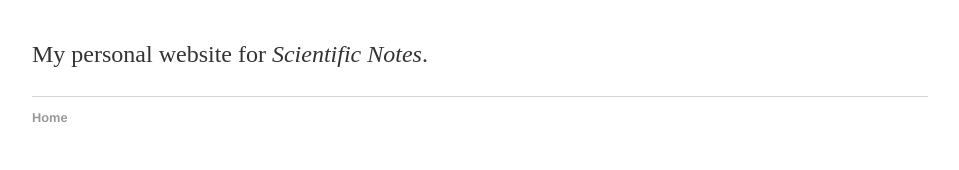
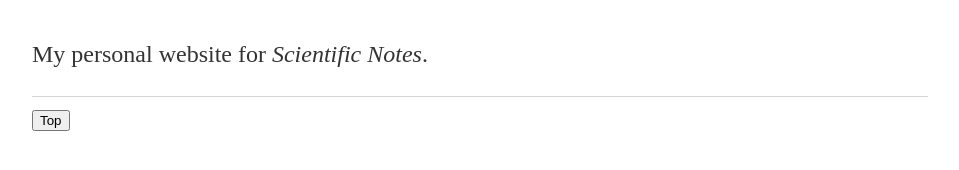
Before and after one commit to mrrezaie/mrrezaie.github.io, a Jekyll site: the page built from index.html, in a window 1280 px wide. Shown: the part 159-329 px from the top of the page, without its empty margins (160-1119 px from the left). Built offline with Jekyll 4.4.1, drawn with Linux system fonts in a browser that asks for light colours.

Commit message:
Update index.html

```diff
--- a/index.html
+++ b/index.html
@@ -1,28 +1,9 @@
-<!DOCTYPE html>
-<html>
-	<head>
-		<title>mrrezaie, Horrible Cop</title>
-		<!-- link to main stylesheet -->
-		<link rel="stylesheet" type="text/css" href="/css/main.css">
-	</head>
-	<body>
-		<nav>
-    		<ul>
-        		<li><a href="/">Home</a></li>
-	        	<li><a href="/about">About</a></li>
-        		<li><a href="/cv">CV</a></li>
-    		</ul>
-		</nav>
-		<div class="container">
+---
+layout: default
+title: mrrezaie
+---
+
     		<div class="blurb">
         		<h1>Mohammadreza Rezaie</h1>
 				<p>My personal website for <em>Scientific Notes</em>.</p>
     		</div><!-- /.blurb -->
-		</div><!-- /.container -->
-		<footer>
-    		<ul>
-        		<li><a href="/">Home</a></li>
-			</ul>
-		</footer>
-	</body>
-</html>
```
